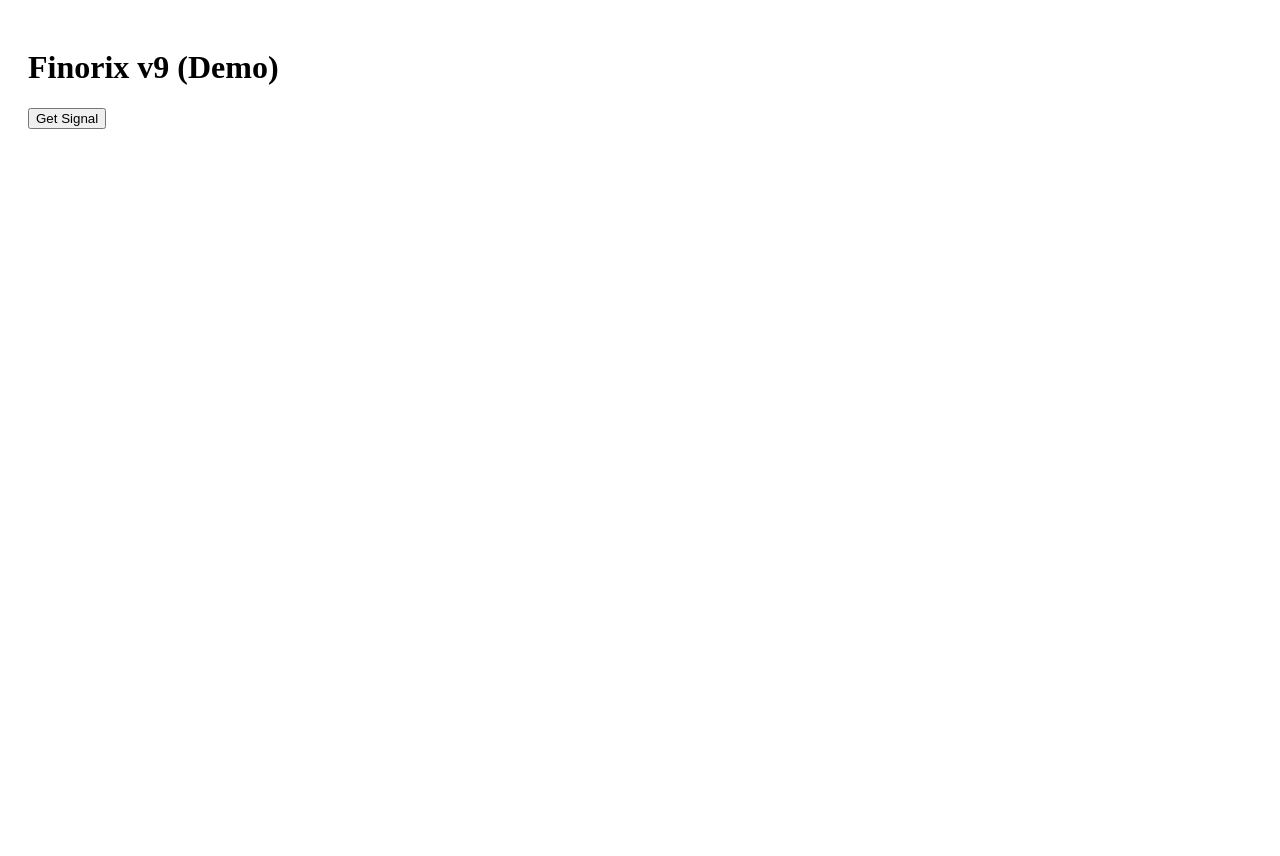
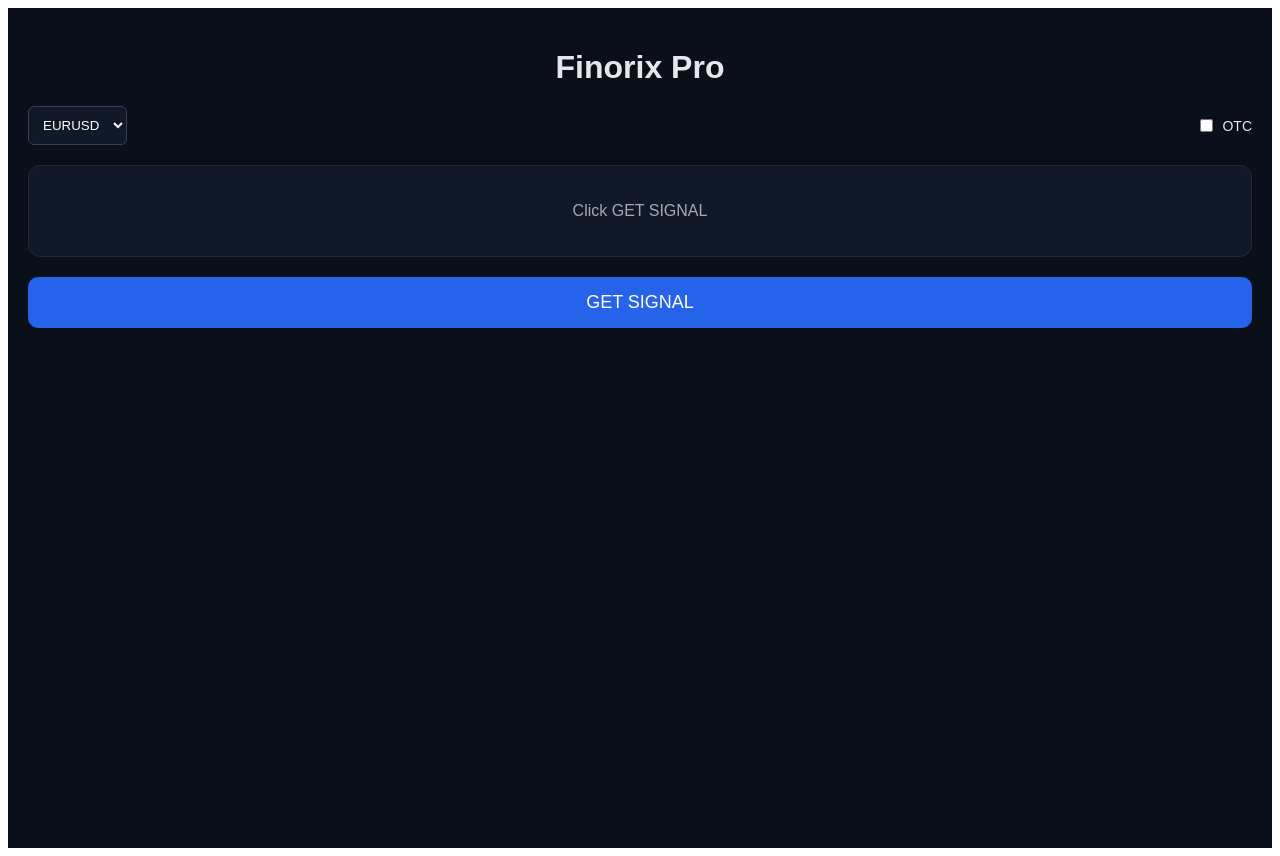
Before and after one commit to palarman05-hash/POCKETOption, a React (Vite) app in the folder frontend/: page / in a window 1280 px wide. Before the commit the page ends 800 px from the top, so only its background shows below. Built offline with nearby package versions, Linux system fonts and the light colour scheme; no server answers; the HTML template or start-up script is replaced by a standard one.

Commit message:
Enhance App component with signal fetching functionality
Refactor App component to include pair selection and loading state management.

```diff
--- a/frontend/src/App.jsx
+++ b/frontend/src/App.jsx
@@ -1 +1,162 @@
-import React,{useState} from 'react';const API=import.meta.env.VITE_API_URL||'http://localhost:4000';export default function App(){const [res,setRes]=useState(null);const run=async()=>{const r=await fetch(API+'/predict',{method:'POST',headers:{'Content-Type':'application/json'},body:JSON.stringify({pair:'OTC-EURUSD',tf:'1m'})});setRes(await r.json());};return(<div style={{padding:20}}><h1>Finorix v9 (Demo)</h1><button onClick={run}>Get Signal</button>{res&&<pre>{JSON.stringify(res,null,2)}</pre>}</div>);}
+import { useState } from "react";
+
+const API = import.meta.env.VITE_API_URL || "http://localhost:4000";
+
+export default function App() {
+  const [pair, setPair] = useState("EURUSD");
+  const [otc, setOtc] = useState(false);
+  const [data, setData] = useState(null);
+  const [loading, setLoading] = useState(false);
+
+  const getSignal = async () => {
+    setLoading(true);
+    setData(null);
+    try {
+      const res = await fetch(
+        `${API}/signal?pair=${otc ? "OTC-" + pair : pair}`
+      );
+      const json = await res.json();
+      setData(json);
+    } catch (e) {
+      alert("Backend connect nahi ho raha");
+    }
+    setLoading(false);
+  };
+
+  const color =
+    data?.signal === "CALL"
+      ? "#16a34a"
+      : data?.signal === "PUT"
+      ? "#dc2626"
+      : "#6b7280";
+
+  return (
+    <div style={styles.app}>
+      <h1 style={styles.title}>Finorix Pro</h1>
+
+      {/* Pair + OTC */}
+      <div style={styles.row}>
+        <select
+          value={pair}
+          onChange={(e) => setPair(e.target.value)}
+          style={styles.select}
+        >
+          <option>EURUSD</option>
+          <option>GBPUSD</option>
+          <option>USDJPY</option>
+          <option>BTCUSD</option>
+        </select>
+
+        <label style={styles.otc}>
+          <input
+            type="checkbox"
+            checked={otc}
+            onChange={() => setOtc(!otc)}
+          />
+          OTC
+        </label>
+      </div>
+
+      {/* Signal Card */}
+      <div style={styles.card}>
+        {loading && <p>Analyzing market...</p>}
+
+        {!loading && !data && (
+          <p style={{ opacity: 0.7 }}>Click GET SIGNAL</p>
+        )}
+
+        {data && (
+          <>
+            <h2 style={{ ...styles.signal, color }}>{data.signal}</h2>
+
+            <div style={styles.barBg}>
+              <div
+                style={{
+                  ...styles.barFill,
+                  width: `${data.confidence}%`,
+                  background: color,
+                }}
+              />
+            </div>
+
+            <p>Confidence: {data.confidence}%</p>
+            <p>Expiry: {data.expiry}</p>
+            <p style={{ opacity: 0.8 }}>{data.reason}</p>
+          </>
+        )}
+      </div>
+
+      {/* Button */}
+      <button onClick={getSignal} style={styles.btn} disabled={loading}>
+        {loading ? "WAIT..." : "GET SIGNAL"}
+      </button>
+    </div>
+  );
+}
+
+/* ---------- STYLES ---------- */
+
+const styles = {
+  app: {
+    minHeight: "100vh",
+    background: "#0b0f1a",
+    color: "#e5e7eb",
+    padding: 20,
+    fontFamily: "Arial, sans-serif",
+  },
+  title: {
+    textAlign: "center",
+    marginBottom: 20,
+  },
+  row: {
+    display: "flex",
+    justifyContent: "space-between",
+    marginBottom: 20,
+  },
+  select: {
+    background: "#111827",
+    color: "#fff",
+    padding: 10,
+    borderRadius: 6,
+    border: "1px solid #374151",
+  },
+  otc: {
+    display: "flex",
+    alignItems: "center",
+    gap: 6,
+    fontSize: 14,
+  },
+  card: {
+    background: "#111827",
+    borderRadius: 12,
+    padding: 20,
+    textAlign: "center",
+    marginBottom: 20,
+    border: "1px solid #1f2937",
+  },
+  signal: {
+    fontSize: 32,
+    marginBottom: 10,
+  },
+  barBg: {
+    width: "100%",
+    height: 10,
+    background: "#1f2937",
+    borderRadius: 5,
+    marginBottom: 10,
+  },
+  barFill: {
+    height: "100%",
+    borderRadius: 5,
+  },
+  btn: {
+    width: "100%",
+    padding: 15,
+    background: "#2563eb",
+    color: "#fff",
+    border: "none",
+    borderRadius: 10,
+    fontSize: 18,
+    cursor: "pointer",
+  },
+};
```
